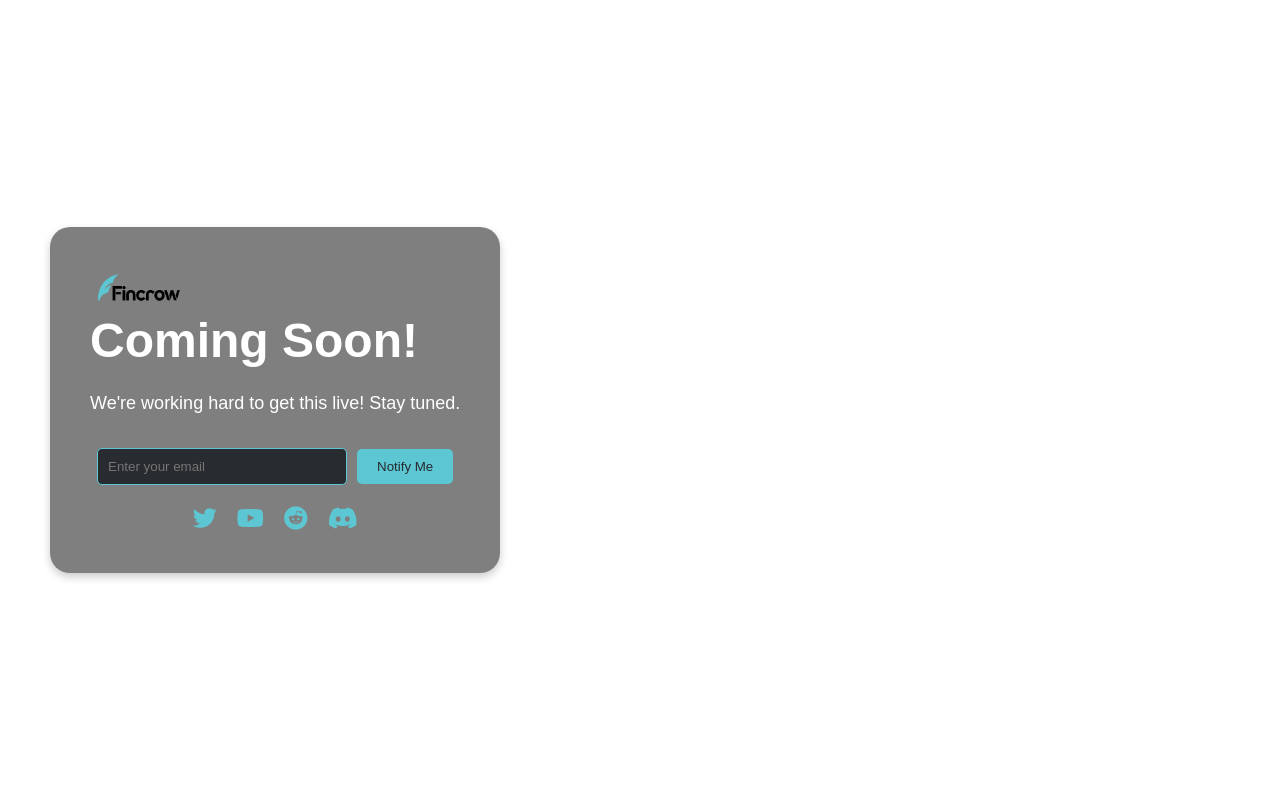
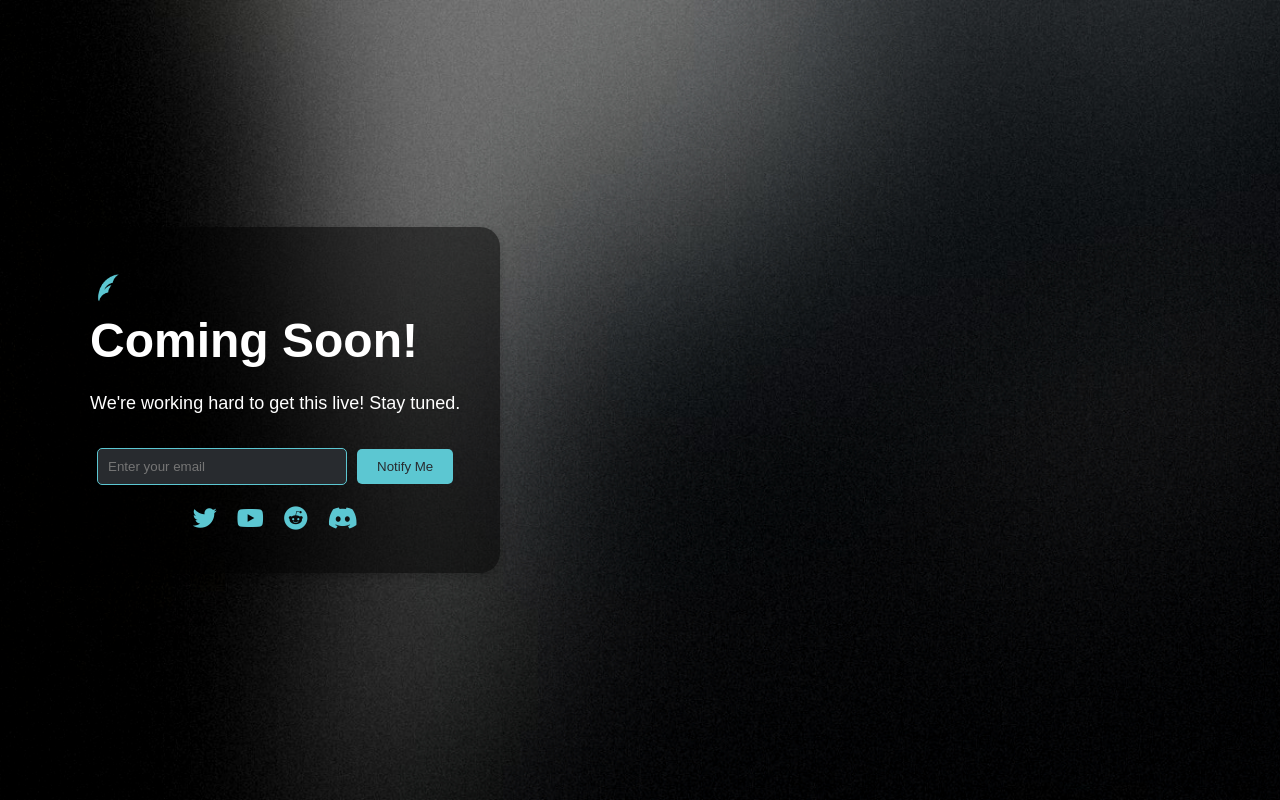
Before and after one commit to fin-esc/fincrow.com, a plain HTML site: page blockchain.html in a window 1280 px wide. Drawn offline with Linux system fonts and the light colour scheme; the site is published under a folder, as on GitHub Pages, so addresses that start at the root find nothing.

Commit message:
Update blockchain.html

```diff
--- a/blockchain.html
+++ b/blockchain.html
@@ -19,7 +19,7 @@
       justify-content: space-between;
       align-items: center;
       height: 100vh;
-      background: url('/assets/images/banner-bg.jpg') no-repeat center center fixed;
+      background: url("assets/images/banner-bg.jpg") no-repeat center center fixed;
       background-size: cover;
       padding: 0 50px;
     }
```
